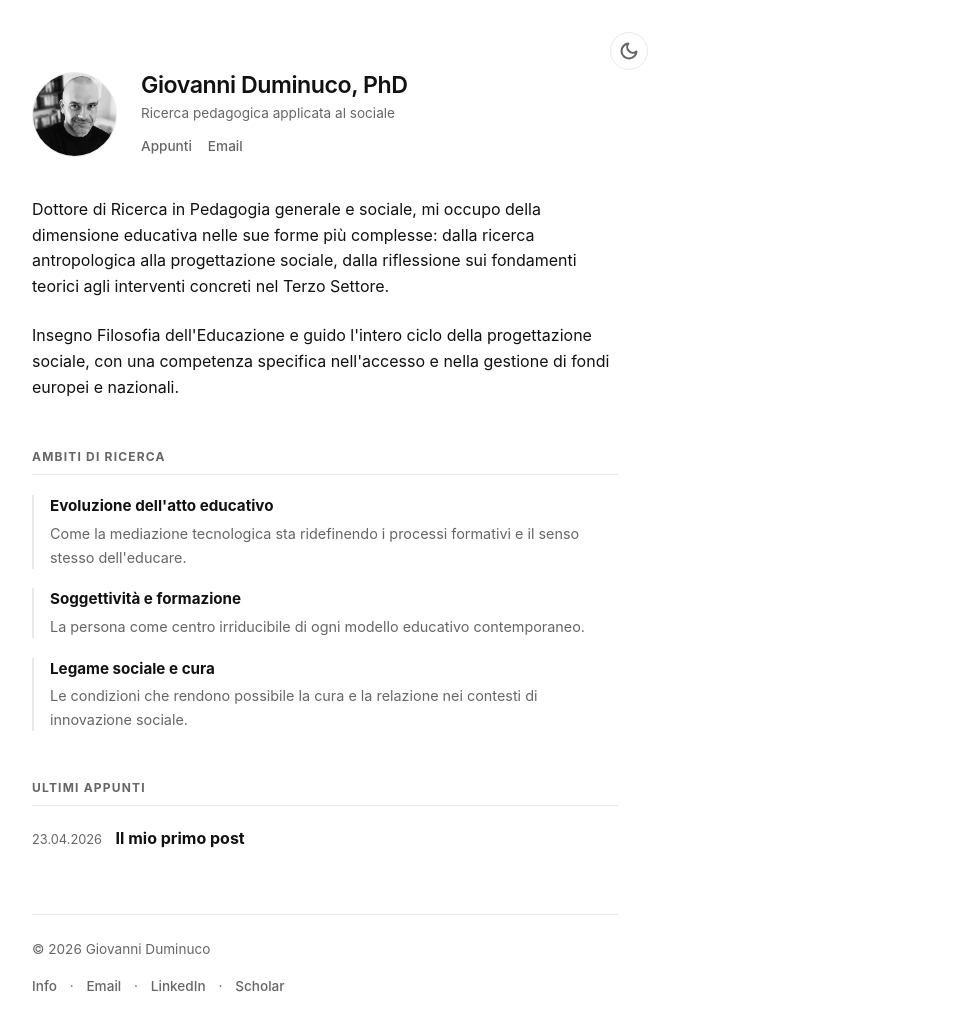
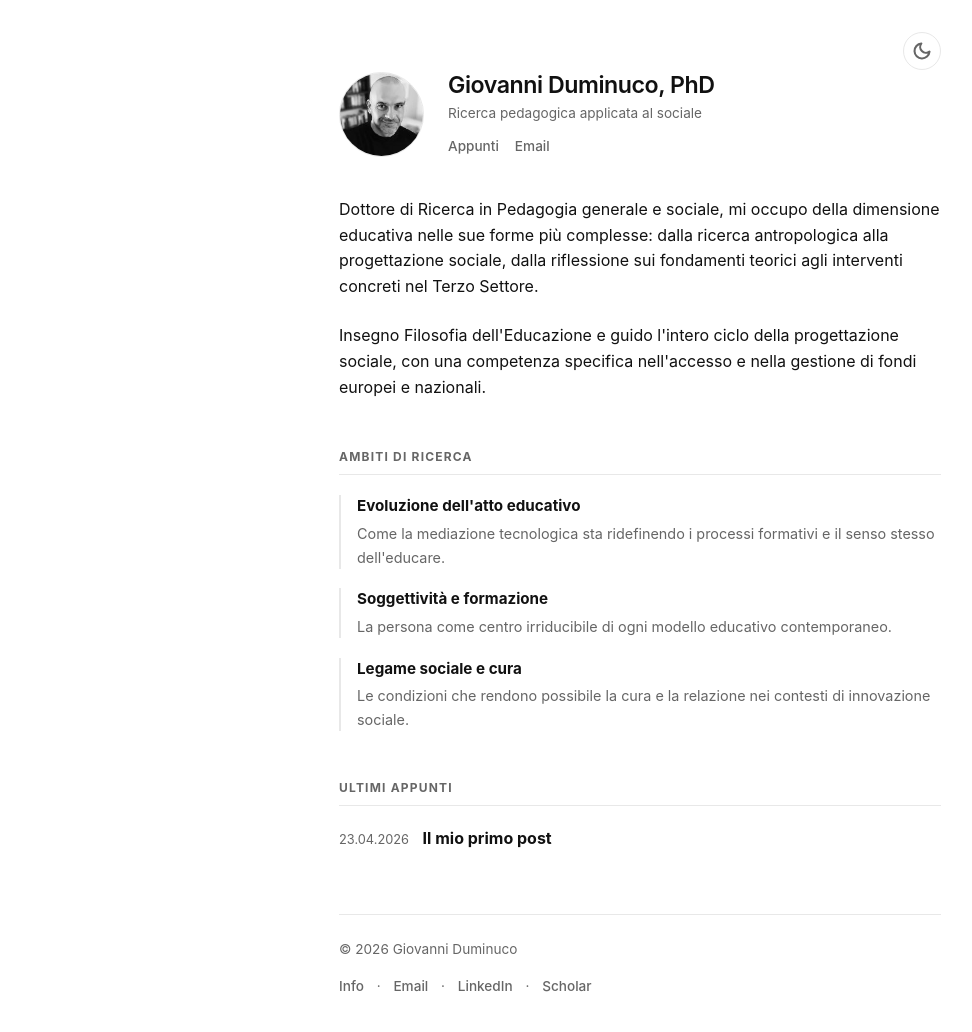
Before and after one commit to dumgio/dumgio.github.io, a Jekyll site: the page built from index.html, in a window 1280 px wide. Shown: the whole page, without its empty margins (0-972 px from the left). Built offline with Jekyll 4.4.1, drawn with Linux system fonts in a browser that asks for light colours.

Commit message:
Update default.html

```diff
--- a/_layouts/default.html
+++ b/_layouts/default.html
@@ -30,17 +30,17 @@
         }
 
         body {
-            padding: 8vh 2rem 4vh; /* Padding laterale leggermente aumentato per lo stile a sinistra */
+            padding: 8vh 1.5rem 4vh;
             max-width: var(--m-width);
-            margin: 0; /* Rimuove il "auto" che centrava il sito */
+            margin: 0 auto; /* Ripristina la centratura del blocco sito */
             position: relative;
+            text-align: left; /* Assicura che il testo sia allineato a sinistra */
         }
 
-        /* Spostiamo il toggle affinché segua il layout a sinistra invece di restare fisso a destra schermo */
         #theme-toggle {
             position: absolute;
             top: 2rem;
-            left: calc(var(--m-width) - 40px); /* Lo tiene vicino al limite destro del testo */
+            right: 1.5rem; /* Torna a destra rispetto al contenuto centrato */
             background: none;
             border: 1px solid var(--border);
             border-radius: 50%;
@@ -58,7 +58,14 @@
         #theme-toggle:hover { border-color: var(--accent); color: var(--fg); }
         [data-theme="dark"] #sun-icon { color: #ffb700; filter: drop-shadow(0 0 2px rgba(255, 183, 0, 0.4)); }
 
-        header { margin-bottom: 2.5rem; display: grid; grid-template-columns: 85px 1fr; gap: 1.5rem; align-items: center; }
+        header {
+            margin-bottom: 2.5rem;
+            display: grid;
+            grid-template-columns: 85px 1fr;
+            gap: 1.5rem;
+            align-items: center;
+            text-align: left;
+        }
         .profile-photo { width: 85px; height: 85px; border-radius: 50%; object-fit: cover; border: 1px solid var(--border); }
 
         h1 { font-size: 1.45rem; font-weight: 600; letter-spacing: -0.02em; line-height: 1.2; margin-bottom: 0.2rem; }
@@ -81,14 +88,24 @@
         .item strong { display: block; font-size: 0.95rem; color: var(--fg); margin-bottom: 0.2rem; }
         .item span { font-size: 0.9rem; color: var(--accent); }
 
-        footer { margin-top: 4rem; padding-top: 1.5rem; border-top: 1px solid var(--border); font-size: 0.85rem; color: var(--accent); display: flex; flex-direction: column; align-items: flex-start; gap: 1rem; }
+        footer {
+            margin-top: 4rem;
+            padding-top: 1.5rem;
+            border-top: 1px solid var(--border);
+            font-size: 0.85rem;
+            color: var(--accent);
+            display: flex;
+            flex-direction: column;
+            align-items: flex-start;
+            gap: 1rem;
+        }
         .footer-links { display: flex; gap: 0.8rem; flex-wrap: wrap; }
         footer a { color: var(--accent); text-decoration: none; font-weight: 500; }
         footer a:hover { color: var(--fg); }
 
-        @media (max-width: 700px) {
-            #theme-toggle { left: auto; right: 1.5rem; }
-            header { grid-template-columns: 1fr; text-align: left; justify-items: flex-start; }
+        @media (max-width: 600px) {
+            header { grid-template-columns: 1fr; text-align: center; justify-items: center; }
+            #theme-toggle { right: 1rem; }
         }
     </style>
 </head>
```
